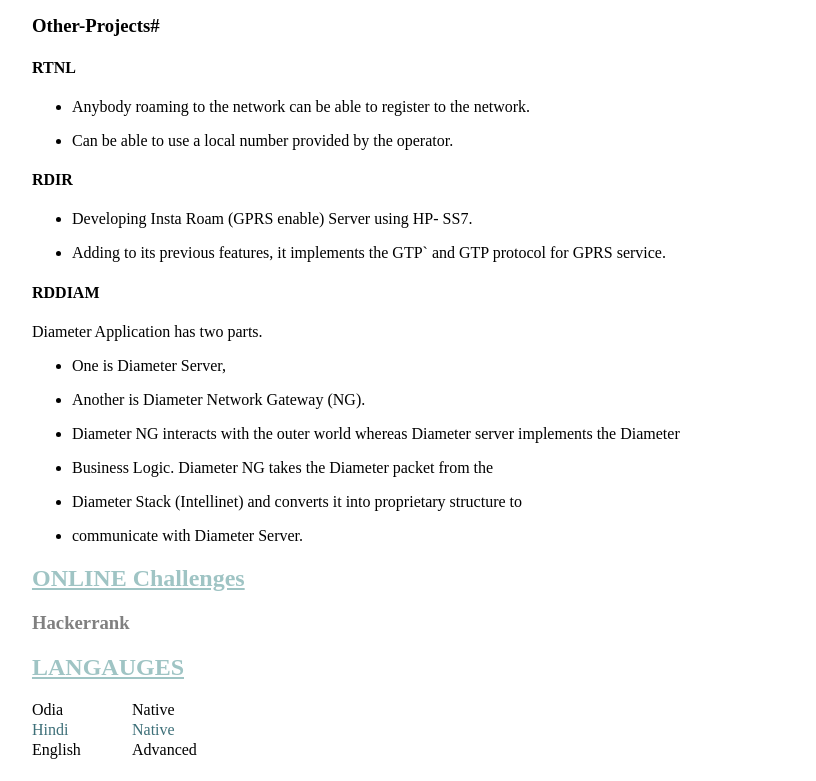
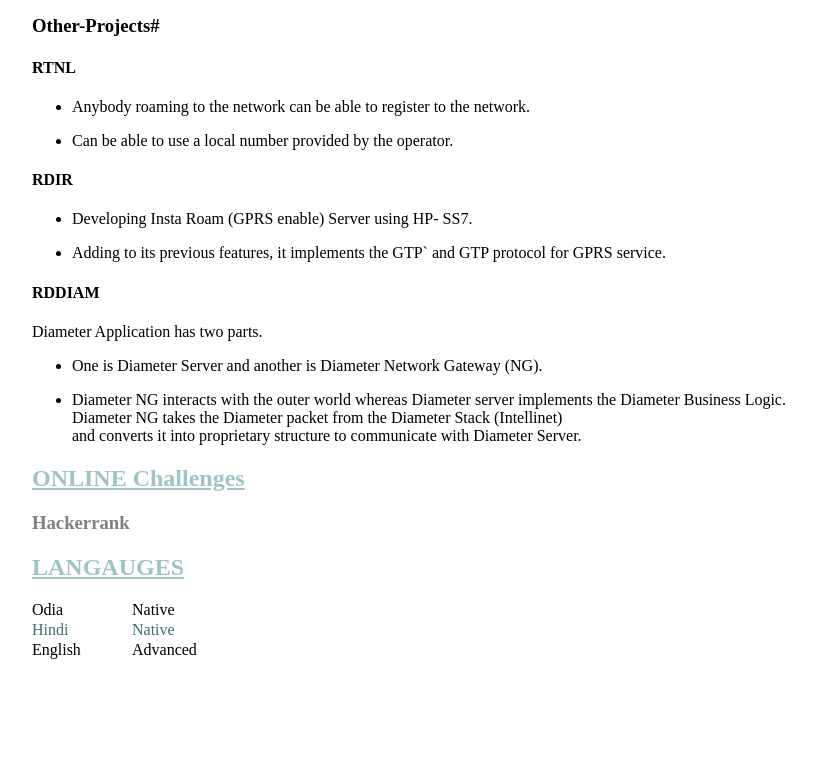
Before and after one commit to bkojha74/bkojha74.github.io, a plain HTML site: page index.html in a window 1280 px wide. Shown: the part 1074-1855 px from the top of the page, without its empty margins (362-1178 px from the left). After the commit the page ends 1755 px from the top, so only its background shows below. Drawn offline with Linux system fonts and the light colour scheme.

Commit message:
updated project details

```diff
--- a/index.html
+++ b/index.html
@@ -106,12 +106,10 @@
           <h4>RDDIAM</h4>
           <p>
             Diameter Application has two parts.
-            <p><ul><li>One is Diameter Server,</li></ul></p>
-            <p><ul><li>Another is Diameter Network Gateway (NG).</li></ul></p>
-            <p><ul><li>Diameter NG interacts with the outer world whereas Diameter server implements the Diameter</li></ul></p>
-            <p><ul><li>Business Logic. Diameter NG takes the Diameter packet from the </li></ul></p>
-            <p><ul><li>Diameter Stack (Intellinet) and converts it into proprietary structure to </li></ul></p>
-            <p><ul><li>communicate with Diameter Server.</li></ul></p>
+            <p><ul><li>One is Diameter Server and another is Diameter Network Gateway (NG).</li></ul></p>
+            <p><ul><li>Diameter NG interacts with the outer world whereas Diameter server implements the Diameter Business Logic.<br>
+               Diameter NG takes the Diameter packet from the Diameter Stack (Intellinet)<br>
+               and converts it into proprietary structure to communicate with Diameter Server.</li></ul></p>
           </p>
           <h2>ONLINE Challenges</h2>
           <h3><a href="https://www.hackerrank.com/profile/bkojha74">Hackerrank</a></h3>
```
